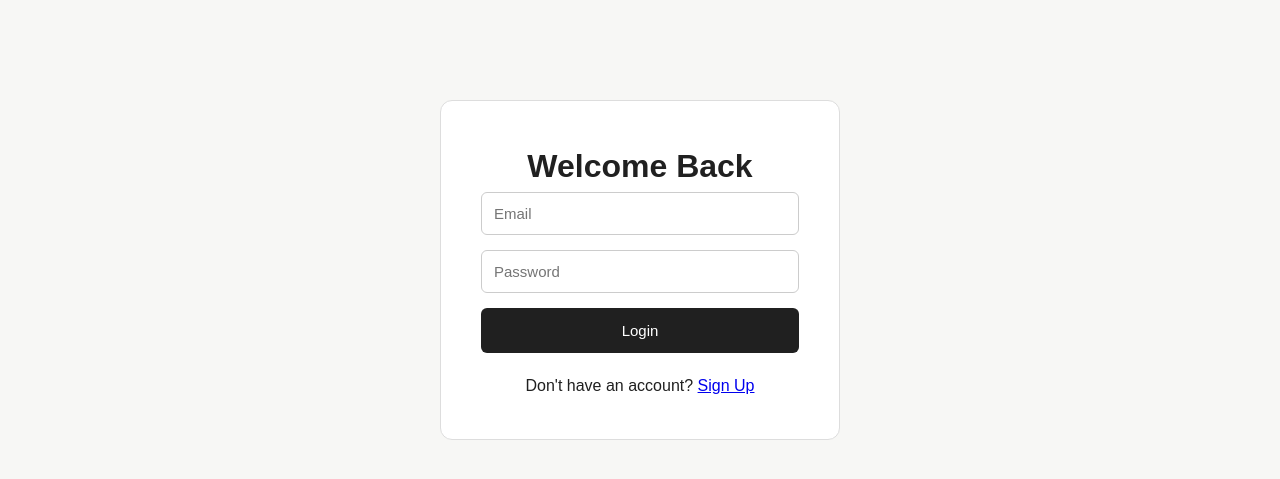
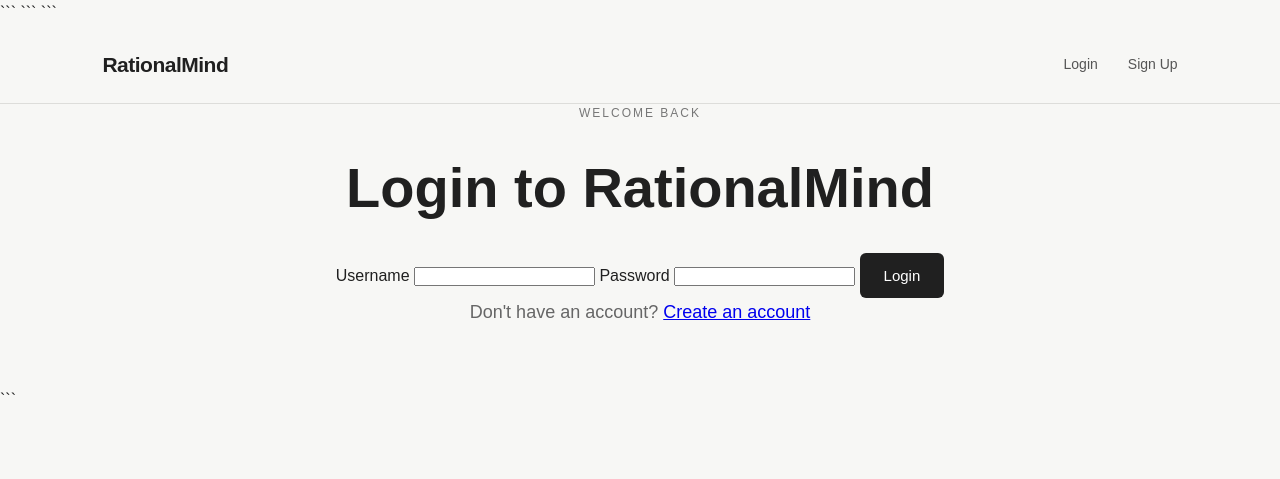
Before and after one commit to Kwakita123/RationalMind, a Flask app: page /login in a window 1280 px wide. Shown: the top 479 px of the page. Run offline with Flask 3, Linux system fonts and the light colour scheme.

Commit message:
Refactor login.html to use Jinja2 templating

```diff
--- a/templates/login.html
+++ b/templates/login.html
@@ -1,62 +1,64 @@
-<!DOCTYPE html>
-<html>
+{% extends "base.html" %}
 
-<head>
+{% block title %}
+Login | RationalMind
+{% endblock %}
 
-<title>Login | RationalMind</title>
+{% block content %}
 
-<link rel="stylesheet"
-href="{{ url_for('static', filename='style.css') }}">
+<section class="dashboard-header">
 
-</head>
-
-
-<body>
-
-
-<div class="auth-container">
-
+    <p class="eyebrow">
+        WELCOME BACK
+    </p>
 
     <h1>
-Welcome Back
+        Login to RationalMind
     </h1>
 
+    {% if error %}
+        <p class="feedback-error">
+            {{ error }}
+        </p>
+    {% endif %}
 
     <form method="POST">
 
+        <label for="username">
+            Username
+        </label>
 
         <input
-name="email"
-placeholder="Email"
-required>
+            type="text"
+            id="username"
+            name="username"
+            required
+        >
 
+        <label for="password">
+            Password
+        </label>
 
         <input
             type="password"
+            id="password"
             name="password"
-placeholder="Password"
-required>
+            required
+        >
 
-
-<button>
+        <button type="submit">
             Login
         </button>
 
-
     </form>
-
 
     <p>
         Don't have an account?
         <a href="/signup">
-Sign Up
+            Create an account
         </a>
     </p>
 
+</section>
 
-</div>
-
-
-</body>
-
-</html>
+{% endblock %}
```
Lines whose indentation alone changed are shown as unchanged.
